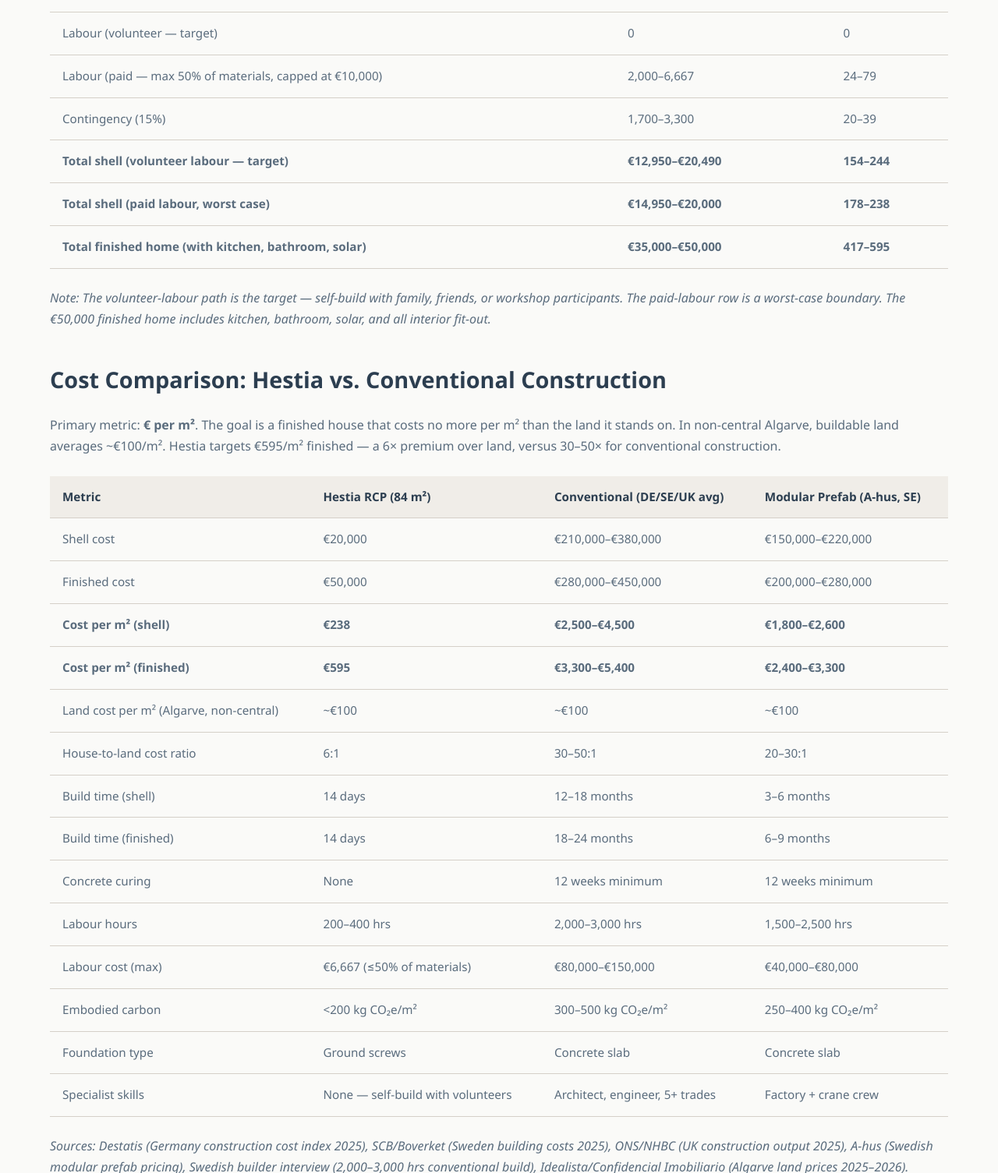
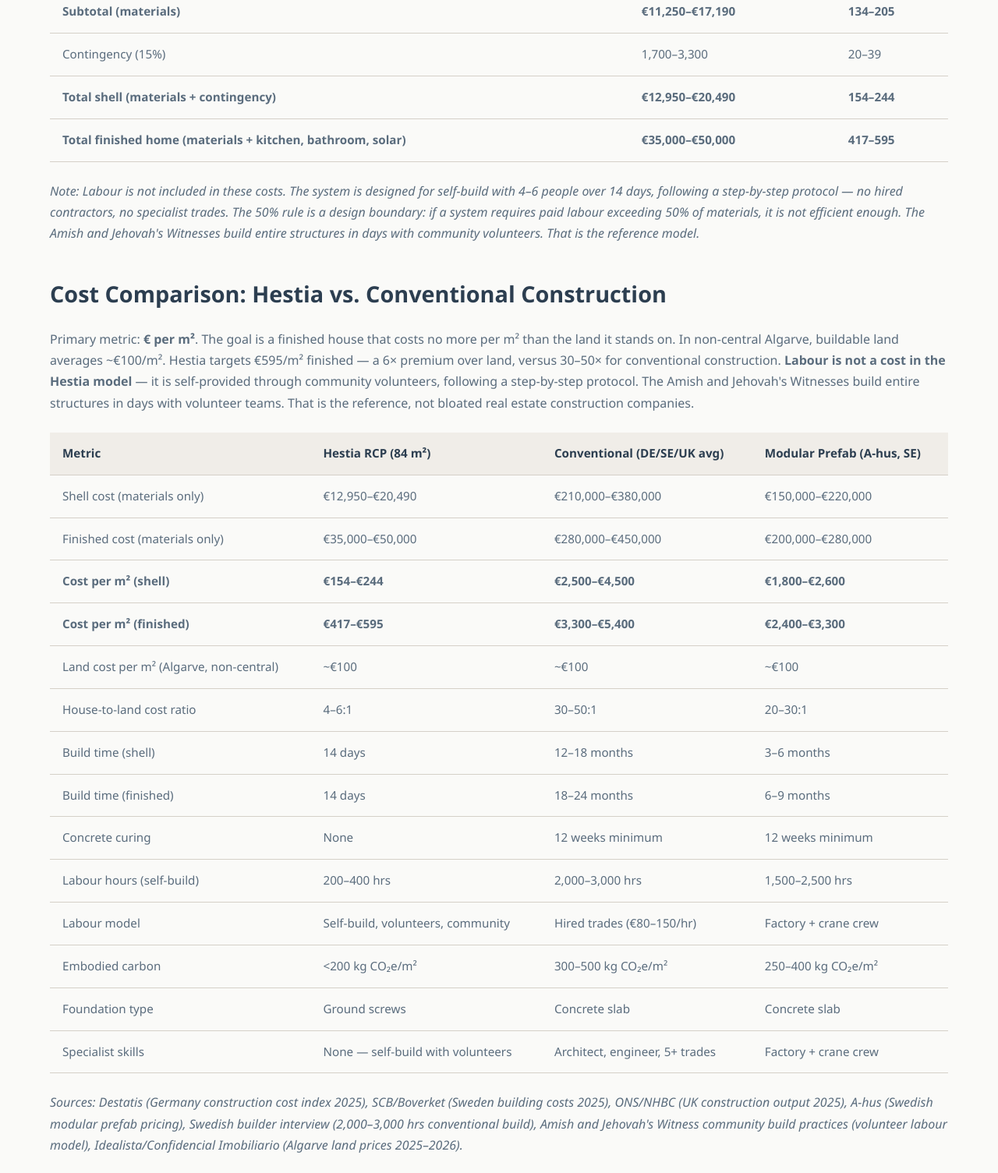
Before and after one commit to sebastianbrosche/hestiafoundation, a plain HTML site: page website/the-system.html in a window 1280 px wide. Shown: the part 5051-6556 px from the top of the page at 78% size. Drawn offline with Linux system fonts and the light colour scheme.

Commit message:
Remove labour as a cost: materials-only pricing, self-build philosophy, Amish/JW reference model

```diff
--- a/website/the-system.html
+++ b/website/the-system.html
@@ -171,7 +171,7 @@
     </div>
 
     <h2>Cost Breakdown (Shell A, 84 m²)</h2>
-    <p><strong>Hard rules:</strong> Shell never exceeds €20,000 for under 100 m². Labour never exceeds 50% of material cost and never exceeds €10,000. <strong>Primary metric: € per m².</strong> The labour rows are boundary conditions — the target is <strong>zero paid labour</strong> through self-build and volunteer teams.</p>
+    <p><strong>Hard rules:</strong> Shell never exceeds €20,000 for under 100 m². Labour is <strong>not a cost</strong> — it is self-provided through family, friends, and community volunteers following a step-by-step protocol (like IKEA assembly or an Amish barn-raising). The 50% rule is a design boundary: if a system requires hired tradespeople, it is not efficient enough. Primary metric: <strong>€ per m²</strong>.</p>
     <table>
       <thead>
         <tr><th>Category</th><th>Estimated Cost (€)</th><th>€/m²</th></tr>
@@ -193,40 +193,37 @@
         <tr><td>Sensors + monitoring</td><td>300–500</td><td>4–6</td></tr>
         <tr><td>Interior fit-out</td><td>2,000–4,000</td><td>24–48</td></tr>
         <tr><td><strong>Subtotal (materials)</strong></td><td><strong>€11,250–€17,190</strong></td><td><strong>134–205</strong></td></tr>
-        <tr><td>Labour (volunteer — target)</td><td>0</td><td>0</td></tr>
-        <tr><td>Labour (paid — max 50% of materials, capped at €10,000)</td><td>2,000–6,667</td><td>24–79</td></tr>
         <tr><td>Contingency (15%)</td><td>1,700–3,300</td><td>20–39</td></tr>
-        <tr><td><strong>Total shell (volunteer labour — target)</strong></td><td><strong>€12,950–€20,490</strong></td><td><strong>154–244</strong></td></tr>
-        <tr><td><strong>Total shell (paid labour, worst case)</strong></td><td><strong>€14,950–€20,000</strong></td><td><strong>178–238</strong></td></tr>
-        <tr><td><strong>Total finished home (with kitchen, bathroom, solar)</strong></td><td><strong>€35,000–€50,000</strong></td><td><strong>417–595</strong></td></tr>
+        <tr><td><strong>Total shell (materials + contingency)</strong></td><td><strong>€12,950–€20,490</strong></td><td><strong>154–244</strong></td></tr>
+        <tr><td><strong>Total finished home (materials + kitchen, bathroom, solar)</strong></td><td><strong>€35,000–€50,000</strong></td><td><strong>417–595</strong></td></tr>
       </tbody>
     </table>
-    <p><em>Note: The volunteer-labour path is the target — self-build with family, friends, or workshop participants. The paid-labour row is a worst-case boundary. The €50,000 finished home includes kitchen, bathroom, solar, and all interior fit-out.</em></p>
+    <p><em>Note: Labour is not included in these costs. The system is designed for self-build with 4–6 people over 14 days, following a step-by-step protocol — no hired contractors, no specialist trades. The 50% rule is a design boundary: if a system requires paid labour exceeding 50% of materials, it is not efficient enough. The Amish and Jehovah's Witnesses build entire structures in days with community volunteers. That is the reference model.</em></p>
 
     <h2>Cost Comparison: Hestia vs. Conventional Construction</h2>
-    <p>Primary metric: <strong>€ per m²</strong>. The goal is a finished house that costs no more per m² than the land it stands on. In non-central Algarve, buildable land averages ~€100/m². Hestia targets €595/m² finished — a 6× premium over land, versus 30–50× for conventional construction.</p>
+    <p>Primary metric: <strong>€ per m²</strong>. The goal is a finished house that costs no more per m² than the land it stands on. In non-central Algarve, buildable land averages ~€100/m². Hestia targets €595/m² finished — a 6× premium over land, versus 30–50× for conventional construction. <strong>Labour is not a cost in the Hestia model</strong> — it is self-provided through community volunteers, following a step-by-step protocol. The Amish and Jehovah's Witnesses build entire structures in days with volunteer teams. That is the reference, not bloated real estate construction companies.</p>
     <table>
       <thead>
         <tr><th>Metric</th><th>Hestia RCP (84 m²)</th><th>Conventional (DE/SE/UK avg)</th><th>Modular Prefab (A-hus, SE)</th></tr>
       </thead>
       <tbody>
-        <tr><td>Shell cost</td><td>€20,000</td><td>€210,000–€380,000</td><td>€150,000–€220,000</td></tr>
-        <tr><td>Finished cost</td><td>€50,000</td><td>€280,000–€450,000</td><td>€200,000–€280,000</td></tr>
-        <tr><td><strong>Cost per m² (shell)</strong></td><td><strong>€238</strong></td><td><strong>€2,500–€4,500</strong></td><td><strong>€1,800–€2,600</strong></td></tr>
-        <tr><td><strong>Cost per m² (finished)</strong></td><td><strong>€595</strong></td><td><strong>€3,300–€5,400</strong></td><td><strong>€2,400–€3,300</strong></td></tr>
+        <tr><td>Shell cost (materials only)</td><td>€12,950–€20,490</td><td>€210,000–€380,000</td><td>€150,000–€220,000</td></tr>
+        <tr><td>Finished cost (materials only)</td><td>€35,000–€50,000</td><td>€280,000–€450,000</td><td>€200,000–€280,000</td></tr>
+        <tr><td><strong>Cost per m² (shell)</strong></td><td><strong>€154–€244</strong></td><td><strong>€2,500–€4,500</strong></td><td><strong>€1,800–€2,600</strong></td></tr>
+        <tr><td><strong>Cost per m² (finished)</strong></td><td><strong>€417–€595</strong></td><td><strong>€3,300–€5,400</strong></td><td><strong>€2,400–€3,300</strong></td></tr>
         <tr><td>Land cost per m² (Algarve, non-central)</td><td>~€100</td><td>~€100</td><td>~€100</td></tr>
-        <tr><td>House-to-land cost ratio</td><td>6:1</td><td>30–50:1</td><td>20–30:1</td></tr>
+        <tr><td>House-to-land cost ratio</td><td>4–6:1</td><td>30–50:1</td><td>20–30:1</td></tr>
         <tr><td>Build time (shell)</td><td>14 days</td><td>12–18 months</td><td>3–6 months</td></tr>
         <tr><td>Build time (finished)</td><td>14 days</td><td>18–24 months</td><td>6–9 months</td></tr>
         <tr><td>Concrete curing</td><td>None</td><td>12 weeks minimum</td><td>12 weeks minimum</td></tr>
-        <tr><td>Labour hours</td><td>200–400 hrs</td><td>2,000–3,000 hrs</td><td>1,500–2,500 hrs</td></tr>
-        <tr><td>Labour cost (max)</td><td>€6,667 (≤50% of materials)</td><td>€80,000–€150,000</td><td>€40,000–€80,000</td></tr>
+        <tr><td>Labour hours (self-build)</td><td>200–400 hrs</td><td>2,000–3,000 hrs</td><td>1,500–2,500 hrs</td></tr>
+        <tr><td>Labour model</td><td>Self-build, volunteers, community</td><td>Hired trades (€80–150/hr)</td><td>Factory + crane crew</td></tr>
         <tr><td>Embodied carbon</td><td>&lt;200 kg CO₂e/m²</td><td>300–500 kg CO₂e/m²</td><td>250–400 kg CO₂e/m²</td></tr>
         <tr><td>Foundation type</td><td>Ground screws</td><td>Concrete slab</td><td>Concrete slab</td></tr>
         <tr><td>Specialist skills</td><td>None — self-build with volunteers</td><td>Architect, engineer, 5+ trades</td><td>Factory + crane crew</td></tr>
       </tbody>
     </table>
-    <p><em>Sources: Destatis (Germany construction cost index 2025), SCB/Boverket (Sweden building costs 2025), ONS/NHBC (UK construction output 2025), A-hus (Swedish modular prefab pricing), Swedish builder interview (2,000–3,000 hrs conventional build), Idealista/Confidencial Imobiliario (Algarve land prices 2025–2026).</em></p>
+    <p><em>Sources: Destatis (Germany construction cost index 2025), SCB/Boverket (Sweden building costs 2025), ONS/NHBC (UK construction output 2025), A-hus (Swedish modular prefab pricing), Swedish builder interview (2,000–3,000 hrs conventional build), Amish and Jehovah's Witness community build practices (volunteer labour model), Idealista/Confidencial Imobiliario (Algarve land prices 2025–2026).</em></p>
 
     <h2>Sustainability</h2>
     <ul>
```
Also changed, not shown: website/index.html (+7 -7 lines), website/prototype.html (+4 -4 lines).
